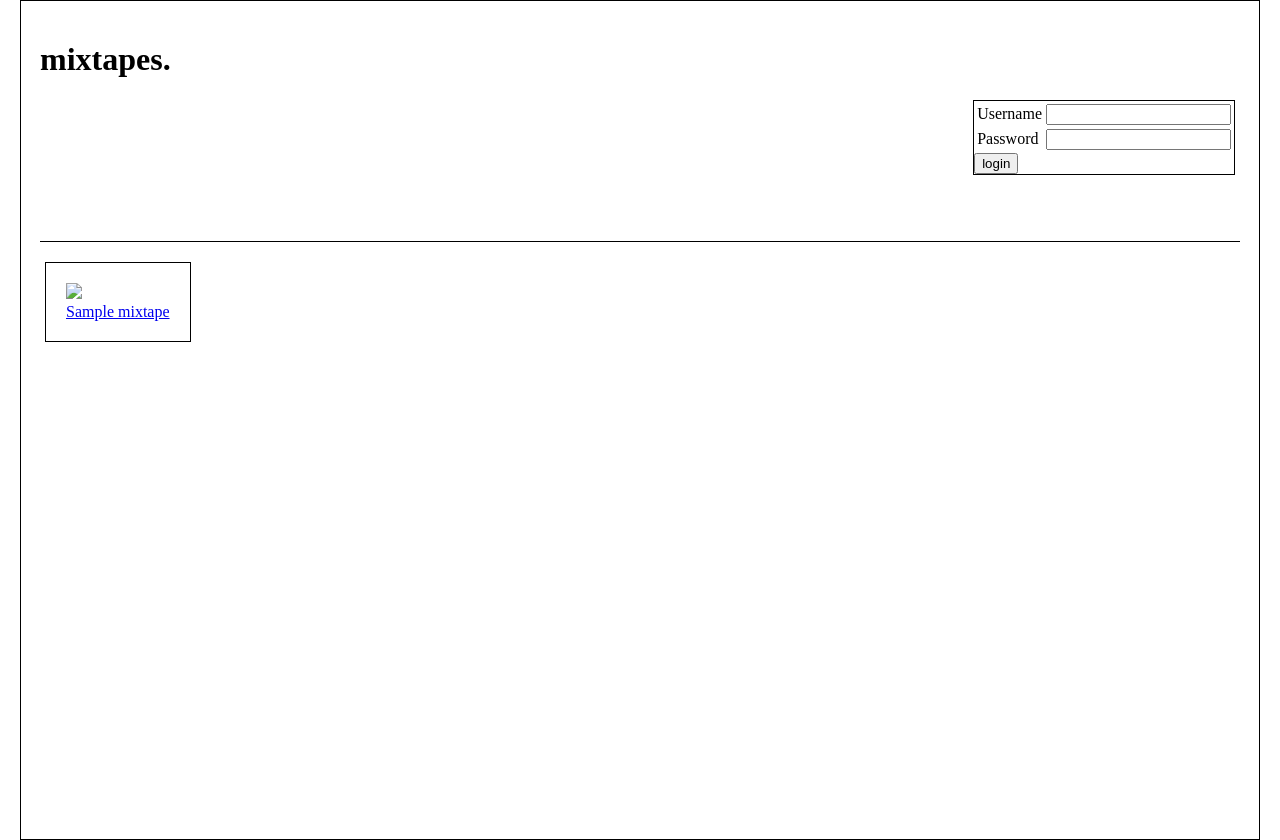
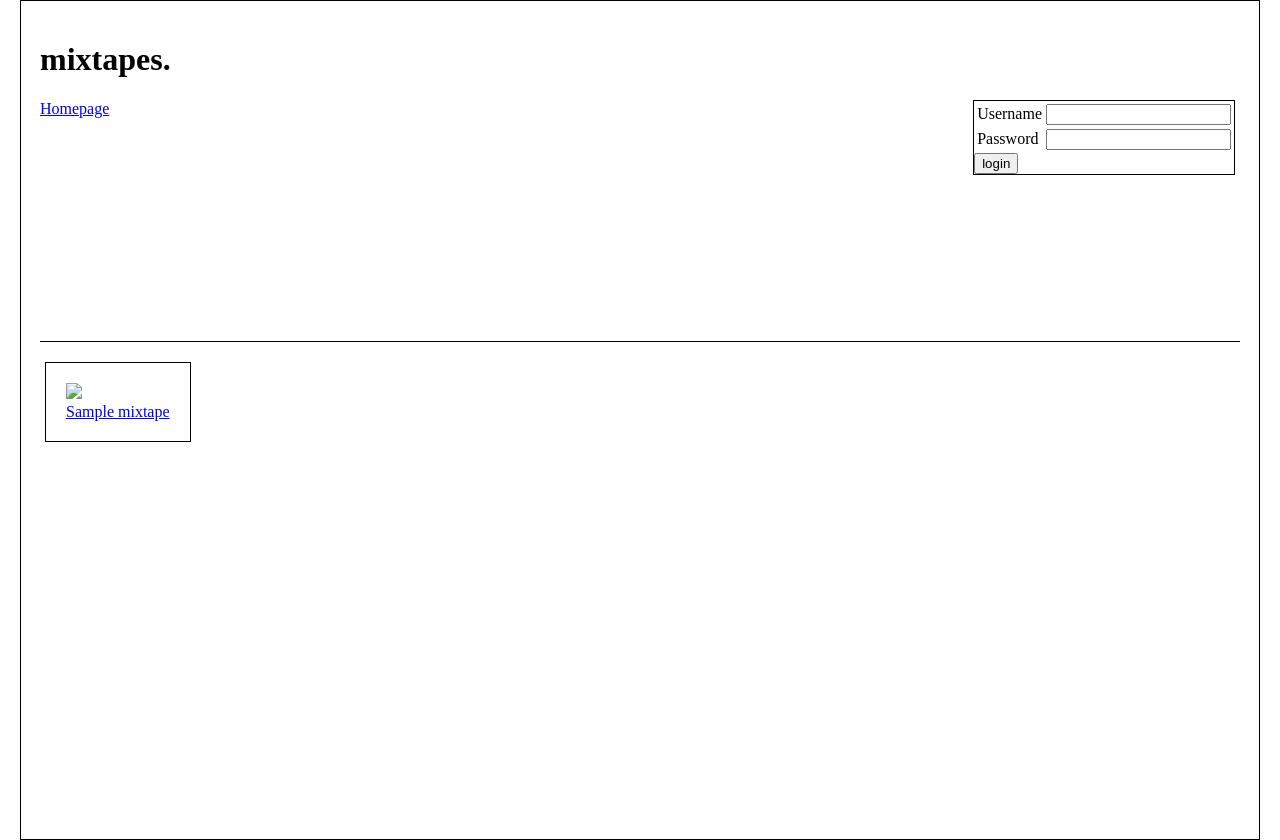
Before and after one commit to rdvonz/tabsoff, a Django app: template tabsoff/mixtape/templates/mixtape/mixtape.html in a window 1280 px wide. Run offline with Django 3.2, Linux system fonts and the light colour scheme; the template is opened without the code that fills it: most values are stand-ins (such as "Sample title", 1, 10 or a date in 2020); form fields are guessed from the names that the template uses; some libraries are stand-ins or nearby versions.

Commit message:
added homepage

```diff
--- a/tabsoff/mixtape/static/mixtape/style.css
+++ b/tabsoff/mixtape/static/mixtape/style.css
@@ -16,7 +16,7 @@ body {
 }
 
 #header {
-    height:200px;
+    height:300px;
     border-bottom: 1px solid black;
     margin-bottom:20px;
 }
@@ -28,6 +28,7 @@ body {
     padding:20px;
     margin-left: 5px;
     margin-bottom: 5px;
+    overflow:hidden;
 }
 
 .tape_name {
--- a/tabsoff/mixtape/templates/mixtape/base.html
+++ b/tabsoff/mixtape/templates/mixtape/base.html
@@ -15,8 +15,12 @@
     <body>
         <div id="wrapper">
             <div id="header">
+
                 {% block header %}
                 {% endblock %}
+                <span id="navbar">
+                    <a href="{% url 'mixtapes:index' %}">Homepage</a>
+
                 <div id ="loginbox">
                     {% if login_form.errors %}
                     <p> Wrong user / password </p>
```
